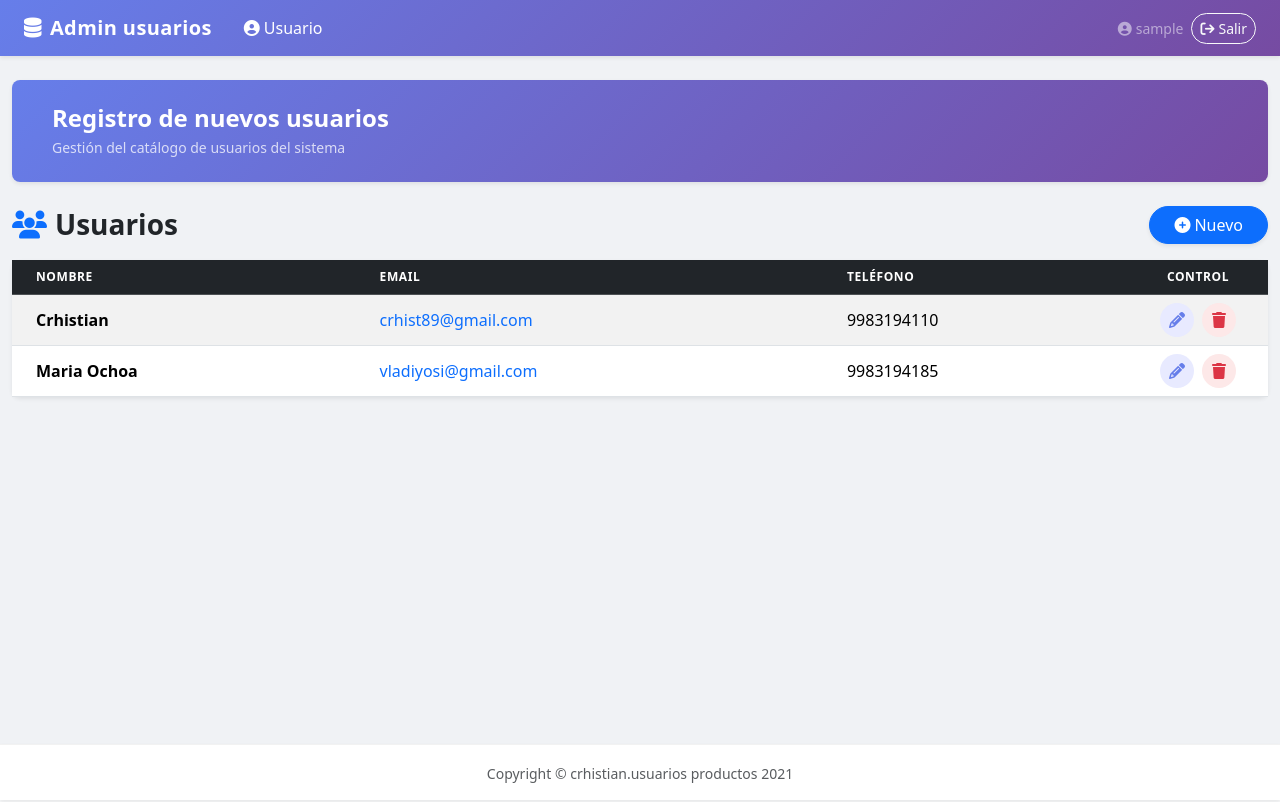
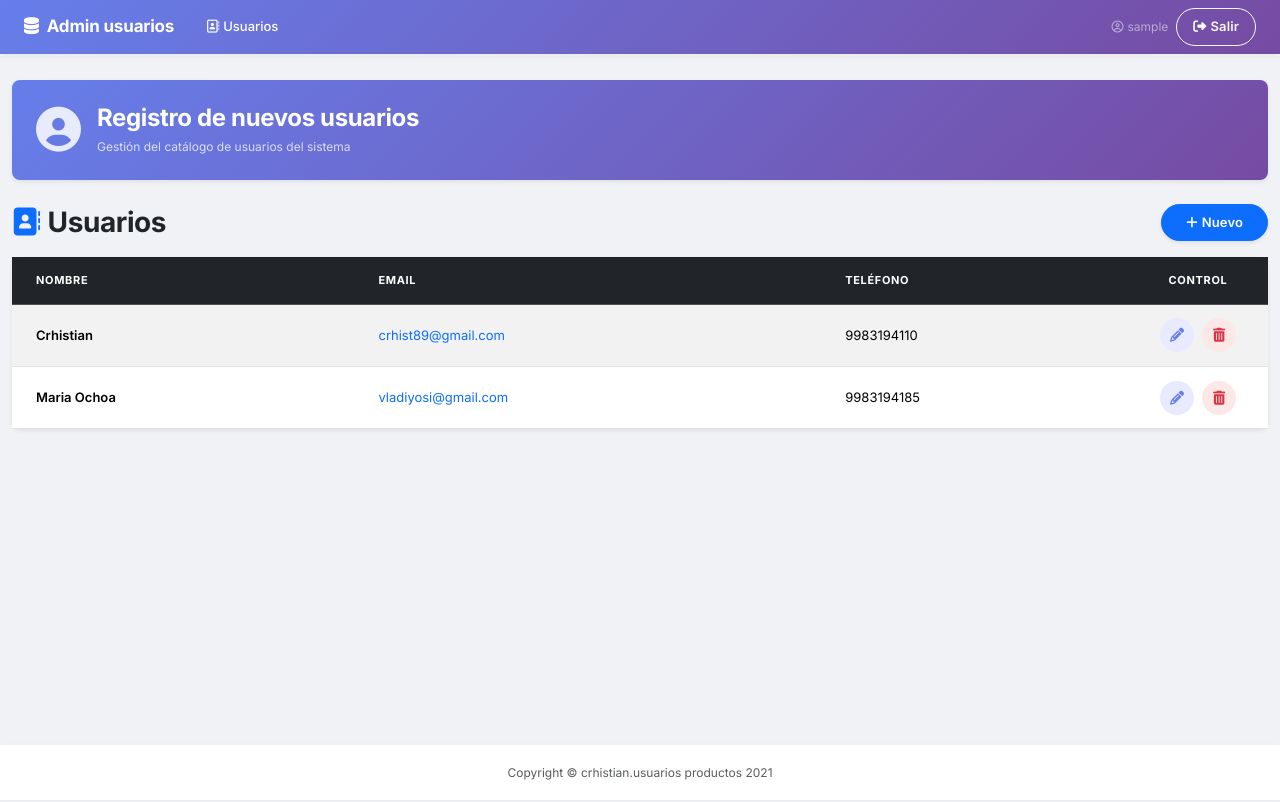
Before and after one commit to CrhistianHeredia/catalogo, a PHP site: page / in a window 1280 px wide. Run offline with PHP 8.4, Linux system fonts and the light colour scheme; the visitor is signed in with stand-in values (Sample User, id 1); data comes from the database, SQL or seed files in the repository.

Commit message:
feat(ui): typography, iconography and component polish
- Google Fonts Inter applied with consistent typographic scale
  (headings: 700/600, body: 0.9375rem, labels: uppercase 0.75rem, table: 0.8125rem)
- All icons migrated from FA4 (fa fa-*) to FA6 (fa-solid/fa-regular fa-*)
  with improved semantic choices (fa-trash-can, fa-pen-to-square, fa-floppy-disk)
- Form controls: rounded inputs, thicker border, refined focus shadow
- Buttons: hover-lift effect, subtle primary shadow, uniform rounded-0.5rem
- Table: tighter typography, taller padding, softer hover tint
- jquery-confirm: Inter font, 16px border-radius, modern button style
- Navbar: backdrop-filter blur, brand/nav-link font refinement
- Login page: polished form, alert with FA6 icons, style.css integration

```diff
--- a/css/style.css
+++ b/css/style.css
@@ -1,4 +1,6 @@
-/* ─── Base ─────────────────────────────────────────── */
+/* ─── Fonts ─────────────────────────────────────────── */
+@import url('https://fonts.googleapis.com/css2?family=Inter:wght@300;400;500;600;700;800&display=swap');
+
 :root {
   --sidebar-width: 250px;
   --sidebar-collapsed: 55px;
@@ -7,6 +9,16 @@
   --primary-gradient: linear-gradient(135deg, #667eea 0%, #764ba2 100%);
   --shadow-soft: 0 0.125rem 0.25rem rgba(0, 0, 0, 0.075);
   --shadow-medium: 0 0.5rem 1rem rgba(0, 0, 0, 0.1);
+
+  /* Typographic scale */
+  --font-sans: 'Inter', -apple-system, BlinkMacSystemFont, 'Segoe UI', sans-serif;
+  --text-xs: 0.75rem;
+  --text-sm: 0.8125rem;
+  --text-base: 0.9375rem;
+  --text-lg: 1.0625rem;
+  --text-xl: 1.25rem;
+  --text-2xl: 1.5rem;
+  --text-3xl: 1.75rem;
 }
 
 html {
@@ -15,17 +27,41 @@ html {
 }
 
 body {
+  font-family: var(--font-sans);
+  font-size: var(--text-base);
+  font-weight: 400;
+  -webkit-font-smoothing: antialiased;
+  -moz-osx-font-smoothing: grayscale;
   overflow-x: hidden;
   background: #f0f2f5;
+  line-height: 1.6;
 }
 
+/* ─── Typography helpers ──────────────────────────── */
+h1, h2, h3, h4, h5, h6,
+.h1, .h2, .h3, .h4, .h5, .h6 {
+  font-family: var(--font-sans);
+  letter-spacing: -0.015em;
+}
+h1, .h1 { font-weight: 700; }
+h2, .h2 { font-weight: 600; }
+h3, .h3 { font-weight: 600; }
+h4, .h4 { font-weight: 600; }
+
 /* ─── Navbar ──────────────────────────────────────── */
+#mainNav {
+  backdrop-filter: blur(8px);
+}
 #mainNav .navbar-brand {
-  letter-spacing: 0.02em;
+  font-weight: 700;
+  font-size: var(--text-lg);
+  letter-spacing: -0.01em;
 }
 #mainNav .nav-link {
+  font-weight: 500;
+  font-size: var(--text-sm);
   transition: background 0.2s ease, color 0.2s ease;
-  border-radius: 0.375rem;
+  border-radius: 0.5rem;
 }
 #mainNav .nav-link:hover {
   background: rgba(255, 255, 255, 0.12);
@@ -50,24 +86,87 @@ body.sticky-footer .content-wrapper {
   min-height: calc(100vh - var(--navbar-height) - var(--footer-height));
 }
 
+/* ─── Buttons ─────────────────────────────────────── */
+.btn {
+  font-family: var(--font-sans);
+  font-weight: 600;
+  font-size: var(--text-sm);
+  letter-spacing: 0.01em;
+  padding: 0.5rem 1.25rem;
+  border-radius: 0.5rem;
+  transition: all 0.2s ease;
+}
+.btn:hover {
+  transform: translateY(-1px);
+}
+.btn-primary {
+  box-shadow: 0 2px 6px rgba(102, 126, 234, 0.25);
+}
+.btn-primary:hover {
+  box-shadow: 0 4px 12px rgba(102, 126, 234, 0.35);
+}
+.btn-light {
+  border: 1px solid #dee2e6;
+}
+.rounded-pill {
+  padding-left: 1.5rem;
+  padding-right: 1.5rem;
+  border-radius: 50rem !important;
+}
+
+/* ─── Form Controls ───────────────────────────────── */
+.form-control {
+  font-family: var(--font-sans);
+  font-size: var(--text-sm);
+  border-radius: 0.5rem;
+  border: 1.5px solid #e2e8f0;
+  padding: 0.55rem 0.85rem;
+  transition: border-color 0.2s ease, box-shadow 0.2s ease;
+}
+.form-control:focus {
+  border-color: #667eea;
+  box-shadow: 0 0 0 3px rgba(102, 126, 234, 0.12);
+}
+.form-label {
+  font-weight: 600;
+  font-size: var(--text-xs);
+  text-transform: uppercase;
+  letter-spacing: 0.04em;
+  color: #64748b;
+  margin-bottom: 0.35rem;
+}
+
 /* ─── Table ───────────────────────────────────────── */
+.table {
+  font-size: var(--text-sm);
+  margin-bottom: 0;
+}
 .table th {
-  font-weight: 600;
+  font-weight: 700;
   text-transform: uppercase;
-  font-size: 0.75rem;
-  letter-spacing: 0.05em;
+  font-size: 0.6875rem;
+  letter-spacing: 0.06em;
+  padding-top: 0.9rem;
+  padding-bottom: 0.9rem;
 }
 .table td {
   vertical-align: middle;
+  padding-top: 0.85rem;
+  padding-bottom: 0.85rem;
 }
 .table-hover tbody tr {
   transition: background 0.15s ease, box-shadow 0.15s ease;
 }
 .table-hover tbody tr:hover {
-  background: rgba(102, 126, 234, 0.05) !important;
+  background: rgba(102, 126, 234, 0.04) !important;
 }
 .table td:first-child {
-  font-weight: 500;
+  font-weight: 600;
+}
+.thead-dark th {
+  background: #1e293b;
+  color: #e2e8f0;
+  border-bottom: 0;
 }
 
 /* action buttons in table */
@@ -81,6 +180,7 @@ body.sticky-footer .content-wrapper {
   padding: 0;
   transition: all 0.2s ease;
   border: none;
+  font-size: 0.875rem;
 }
 .btn-action-edit {
   background: #e8eaff;
@@ -122,6 +247,7 @@ footer.sticky-footer {
   background-color: #fff;
   line-height: var(--footer-height);
   border-top: 1px solid rgba(0,0,0,0.05);
+  font-size: var(--text-xs);
 }
 
 /* ─── Scroll-to-top ───────────────────────────────── */
@@ -161,3 +284,15 @@ footer.sticky-footer {
     padding-right: 0.75rem !important;
   }
 }
+
+/* ─── Alert refinements ───────────────────────────── */
+.alert {
+  border: 0;
+  border-radius: 0.75rem;
+  font-size: var(--text-sm);
+}
+
+/* ─── Badge / small text ──────────────────────────── */
+.small, small, .text-small {
+  font-size: var(--text-xs);
+}
--- a/index.php
+++ b/index.php
@@ -18,9 +18,11 @@
   <meta http-equiv="X-UA-Compatible" content="IE=edge">
   <meta name="viewport" content="width=device-width, initial-scale=1, shrink-to-fit=no">
   <title>Usuarios</title>
+  <link rel="preconnect" href="https://fonts.googleapis.com">
+  <link rel="preconnect" href="https://fonts.gstatic.com" crossorigin>
   <link href="lib/bootstrap/css/bootstrap.css?v=2.1.1.1" rel="stylesheet">
   <link href="lib/font-awesome/css/all.css?v=2.1.1.1" rel="stylesheet" type="text/css">
-  <link href="css/style.css?v=2.2.0" rel="stylesheet">
+  <link href="css/style.css?v=2.3.0" rel="stylesheet">
   <link href="lib/jquery-confirm/jquery-confirm.min.css" rel="stylesheet">
 </head>
 <body class="fixed-nav sticky-footer bg-light" id="page-top">
@@ -33,7 +35,7 @@
         <div class="card-body p-4 text-white">
           <div class="d-flex align-items-center">
             <div class="flex-shrink-0 me-3">
-              <i class="fa fa-user-circle-o fa-3x" aria-hidden="true" style="opacity: 0.85;"></i>
+              <i class="fa-solid fa-circle-user fa-3x" aria-hidden="true" style="opacity: 0.85;"></i>
             </div>
             <div class="flex-grow-1">
               <h2 class="h4 mb-1 fw-bold" id="usuarioNombre">Registro de nuevos usuarios</h2>
@@ -46,10 +48,10 @@
       <!-- Toolbar: title + add button -->
       <div class="d-flex justify-content-between align-items-center mb-3">
         <h1 class="h3 fw-bold text-dark mb-0">
-          <i class="fa fa-users text-primary me-2"></i>Usuarios
+          <i class="fa-solid fa-address-book text-primary me-2"></i>Usuarios
         </h1>
         <a id="nuevoUsuario" class="btn btn-primary rounded-pill shadow-sm px-4" role="button">
-          <i class="fa fa-plus-circle me-1"></i>Nuevo
+          <i class="fa-solid fa-plus me-1"></i>Nuevo
         </a>
       </div>
 
--- a/layout/header.php
+++ b/layout/header.php
@@ -1,24 +1,24 @@
 <nav class="navbar navbar-expand-lg navbar-dark fixed-top shadow-sm" id="mainNav" style="background: linear-gradient(135deg, #667eea 0%, #764ba2 100%);">
     <div class="container-fluid px-4">
       <a class="navbar-brand fw-bold" href="index.php">
-        <i class="fa fa-database me-2"></i>Admin usuarios
+        <i class="fa-solid fa-database me-2"></i>Admin usuarios
       </a>
       <div class="d-flex align-items-center ms-auto order-lg-last">
         <span class="text-white-50 small me-2 d-none d-sm-inline">
-          <i class="fa fa-user-circle me-1"></i><?php echo htmlspecialchars($adminUser, ENT_QUOTES, 'UTF-8'); ?>
+          <i class="fa-regular fa-circle-user me-1"></i><?php echo htmlspecialchars($adminUser, ENT_QUOTES, 'UTF-8'); ?>
         </span>
-        <a href="logout.php" class="btn btn-outline-light btn-sm rounded-pill">
-          <i class="fa fa-sign-out me-1"></i>Salir
+        <a href="logout.php" class="btn btn-outline-light btn-sm rounded-pill px-3">
+          <i class="fa-solid fa-right-from-bracket me-1"></i>Salir
         </a>
         <button class="navbar-toggler border-0 ms-2" type="button" data-bs-toggle="collapse" data-bs-target="#navbarResponsive" aria-controls="navbarResponsive" aria-expanded="false" aria-label="Toggle navigation">
-          <i class="fa fa-bars fa-lg" aria-hidden="true"></i>
+          <i class="fa-solid fa-bars fa-lg" aria-hidden="true"></i>
         </button>
       </div>
       <div class="collapse navbar-collapse" id="navbarResponsive">
         <ul class="navbar-nav me-auto">
           <li class="nav-item">
             <a class="nav-link px-3 active" href="index.php">
-              <i class="fa fa-user-circle me-1" aria-hidden="true"></i>Usuario
+              <i class="fa-regular fa-address-book me-1" aria-hidden="true"></i>Usuarios
             </a>
           </li>
         </ul>
```
Also changed, not shown: other parts of css/style.css (+28 -6 lines), js/usuario.js (+18 -18 lines), login.php (+13 -9 lines).
